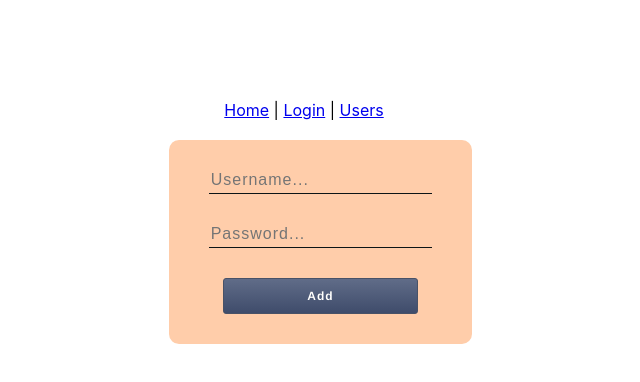
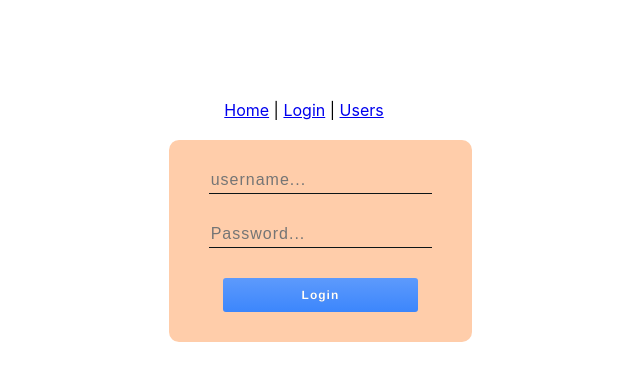
Before and after one commit to dislersd/webauth-challenge-3, a React (Create React App) app in the folder cra-front-end/: page /login in a window 1280 px wide. Shown: the top 382 px of the page, without its empty margins (336-976 px from the left). Built offline with nearby package versions, Linux system fonts and the light colour scheme.

Commit message:
styled login form - started building users component

```diff
--- a/cra-front-end/src/components/Login.js
+++ b/cra-front-end/src/components/Login.js
@@ -1,5 +1,6 @@
 import React, { useReducer } from "react";
 import styled from "styled-components";
+import axios from "axios";
 
 const AddProjectForm = styled.form`
   width: 90%;
@@ -55,7 +56,6 @@ const AddProjectForm = styled.form`
   }
 
   button {
-    border: 1px solid #495267;
     -webkit-border-radius: 3px;
     -moz-border-radius: 3px;
     border-radius: 3px;
@@ -67,20 +67,20 @@ const AddProjectForm = styled.form`
     text-shadow: 0px 0px 0 rgba(0, 0, 0, 0.3);
     font-weight: bold;
     color: #ffffff;
-    background-color: #606c88;
+    background-color: #5d9afc;
     background-image: -webkit-gradient(
       linear,
       left top,
       left bottom,
-      from(#606c88),
-      to(#3f4c6b)
+      from(#5d9afc),
+      to(#5d9afc)
     );
-    background-image: -webkit-linear-gradient(top, #606c88, #3f4c6b);
-    background-image: -moz-linear-gradient(top, #606c88, #3f4c6b);
-    background-image: -ms-linear-gradient(top, #606c88, #3f4c6b);
-    background-image: -o-linear-gradient(top, #606c88, #3f4c6b);
-    background-image: linear-gradient(to bottom, #606c88, #3f4c6b);
-    filter: progid:DXImageTransform.Microsoft.gradient(GradientType=0,startColorstr=#606c88, endColorstr=#3f4c6b);
+    background-image: -webkit-linear-gradient(top, #5d9afc, #3c86fc);
+    background-image: -moz-linear-gradient(top, #5d9afc, #3c86fc);
+    background-image: -ms-linear-gradient(top, #5d9afc, #3c86fc);
+    background-image: -o-linear-gradient(top, #5d9afc, #3c86fc);
+    background-image: linear-gradient(to bottom, #5d9afc, #3c86fc);
+    filter: progid:DXImageTransform.Microsoft.gradient(GradientType=0,startColorstr=#5d9afc, endColorstr=#3c86fc);
     transition: all 0.5s ease;
 
     &:hover {
@@ -89,13 +89,14 @@ const AddProjectForm = styled.form`
   }
 `;
 
-const Login = props => {
+const Login = () => {
   // using reducer for multiple input value control
   const [userInput, setUserInput] = useReducer(
     (state, newState) => ({ ...state, ...newState }),
     {
-      userName: "",
-      password: ""
+      username: "",
+      password: "",
+      department: ""
     }
   );
 
@@ -103,19 +104,15 @@ const Login = props => {
     <div>
       <AddProjectForm
         onSubmit={e =>
-          props.handleSubmit(
-            e,
-            `${userInput.userName}`,
-            `${userInput.password}`
-          )
+          handleSubmit(e, `${userInput.username}`, `${userInput.password}`)
         }
         autoComplete="off"
       >
         <input
           type="text"
-          name="userName"
-          value={userInput.userName}
-          placeholder="Username..."
+          name="username"
+          value={userInput.username}
+          placeholder="username..."
           onChange={handleChange}
         />
         <input
@@ -127,22 +124,32 @@ const Login = props => {
         />
         <button type="submit" value="add">
           {" "}
-          Add{" "}
+          Login{" "}
         </button>
       </AddProjectForm>
     </div>
   );
 
-  function handleChange (event) {
+  function handleChange(event) {
     const { name, value } = event.target;
     setUserInput({ [name]: value });
-  };
-
-  function handleSubmit (event) {
-    event.preventDefault();
-
   }
 
+  async function handleSubmit(event, username, password) {
+    event.preventDefault();
+    try {
+      const creds = {
+        username,
+        password
+      };
+      console.log(creds);
+      const endpoint = "http://localhost:4000/api/auth/login";
+      const res = await axios.post(endpoint, creds);
+      console.log(res);
+    } catch (error) {
+      console.log(error.message);
+    }
+  }
 };
 
 export default Login;
--- a/cra-front-end/src/components/Users.js
+++ b/cra-front-end/src/components/Users.js
@@ -1,7 +1,30 @@
-import React from 'react';
+import React, { useState, useEffect } from 'react';
+import axios from 'axios'
 
 const Users = () => {
-  return <div>Hi</div>
+  const [users, setUsers] = useState([])
+
+  useEffect(() => {
+    const fetchUsers = async () => {
+      const res = await axios.get("http://localhost:3000/projects");
+      setUsers(res.data);
+      console.log("useEffect ran");
+    };
+    fetchUsers();
+  }, []);
+
+  return (
+    <>
+      <h2>List of Users</h2>
+      <ul>
+        {users.map(u => (
+          <li key={u.id}>
+            {u.username}
+          </li>
+        ))}
+      </ul>
+    </>
+  );
 }
 
 export default Users;
```
